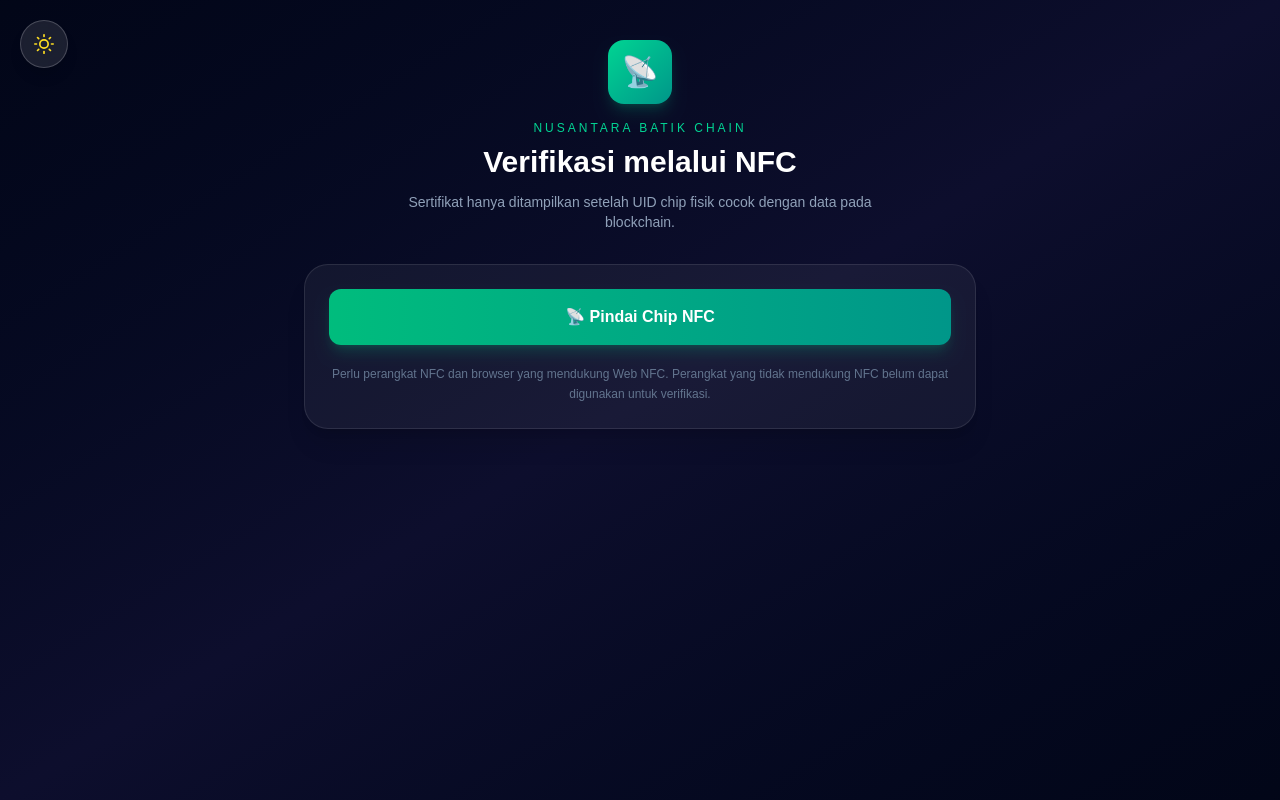
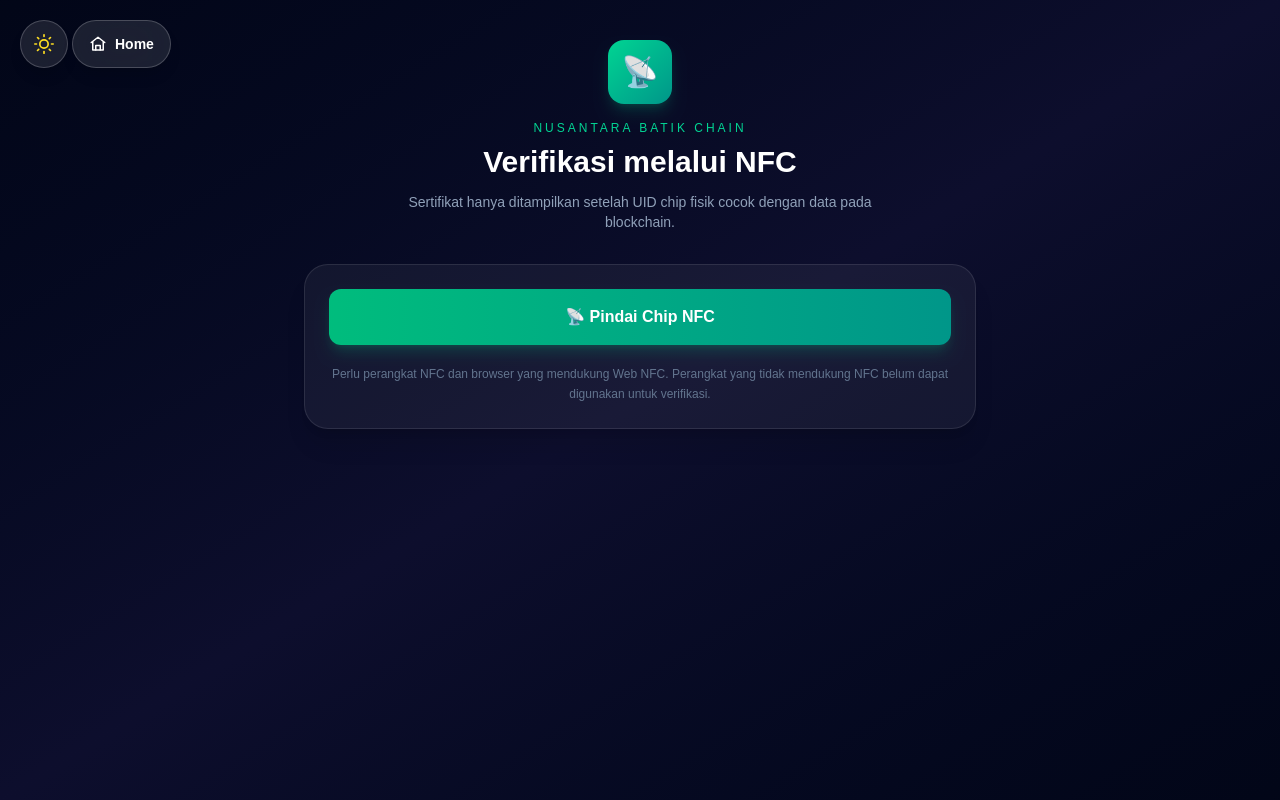
Before and after one commit to Blazers21k/kti_batik_nft, a Next.js app: page /verify in a window 1280 px wide. Built offline with nearby package versions, Linux system fonts and the light colour scheme.

Commit message:
feat: add home button to NFC verification page

```diff
--- a/app/verify/page.js
+++ b/app/verify/page.js
@@ -3,6 +3,7 @@
 import { Suspense, useRef, useState } from "react";
 import { useSearchParams } from "next/navigation";
 import Image from "next/image";
+import Link from "next/link";
 import ThemeToggle, { useTheme } from "../components/ThemeToggle";
 
 function formatDate(value) {
@@ -99,6 +100,18 @@
   return (
     <main className={`min-h-screen relative overflow-hidden px-4 py-10 ${isDark ? "bg-slate-950 text-white" : "bg-slate-50 text-slate-900"}`}>
       <ThemeToggle />
+      <Link
+        href="/"
+        aria-label="Kembali ke halaman utama"
+        className={`fixed left-[4.5rem] top-5 z-[100] inline-flex h-12 items-center gap-2 rounded-full border px-4 text-sm font-semibold shadow-lg backdrop-blur-xl transition hover:scale-105 ${isDark ? "border-white/20 bg-white/10 text-white hover:bg-white/20" : "border-black/10 bg-white/80 text-slate-700 hover:bg-white"}`}
+      >
+        <svg xmlns="http://www.w3.org/2000/svg" width="18" height="18" viewBox="0 0 24 24" fill="none" stroke="currentColor" strokeWidth="2" strokeLinecap="round" strokeLinejoin="round" aria-hidden="true">
+          <path d="m3 10 9-7 9 7" />
+          <path d="M5 9v11h14V9" />
+          <path d="M9 20v-6h6v6" />
+        </svg>
+        <span>Home</span>
+      </Link>
       <div className={`absolute inset-0 pointer-events-none ${isDark ? "bg-gradient-to-br from-slate-950 via-indigo-950/40 to-slate-950" : "bg-gradient-to-br from-white via-emerald-50 to-slate-50"}`} />
       <div className="relative z-10 mx-auto w-full max-w-2xl">
         <header className="text-center mb-8">
```
